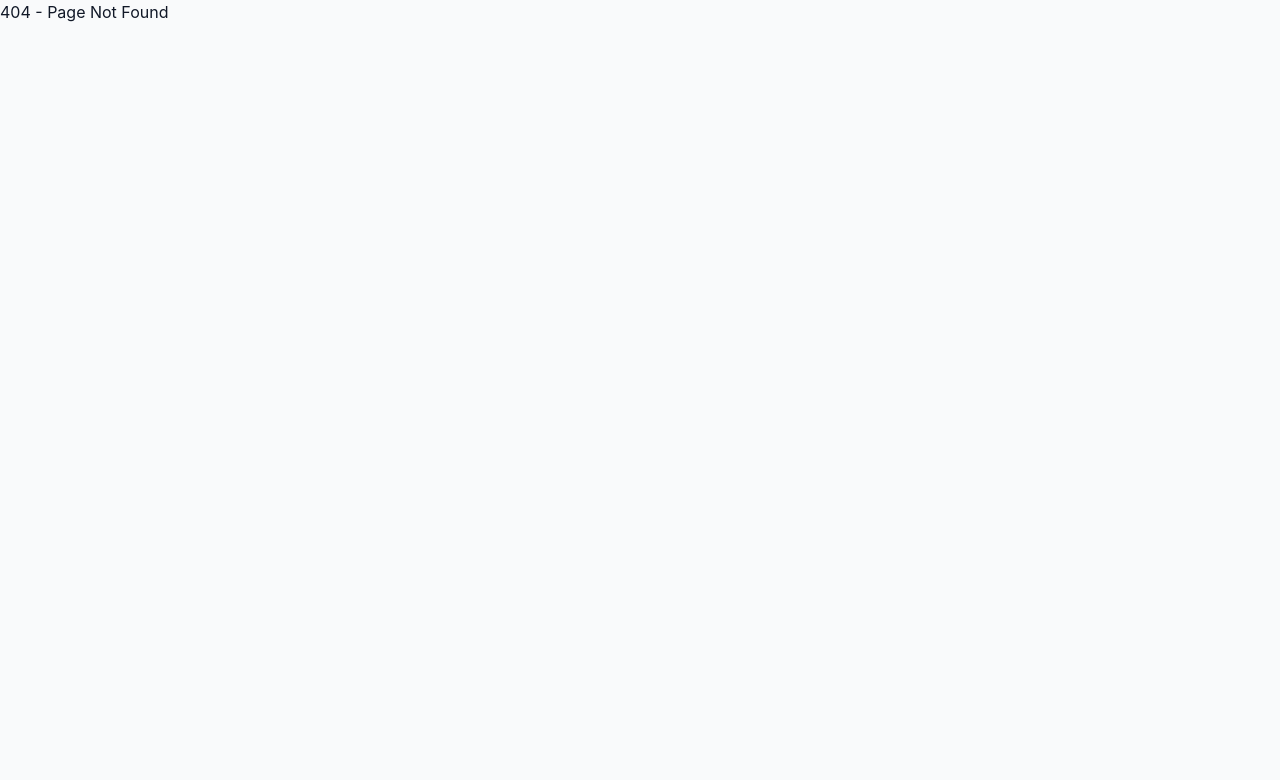
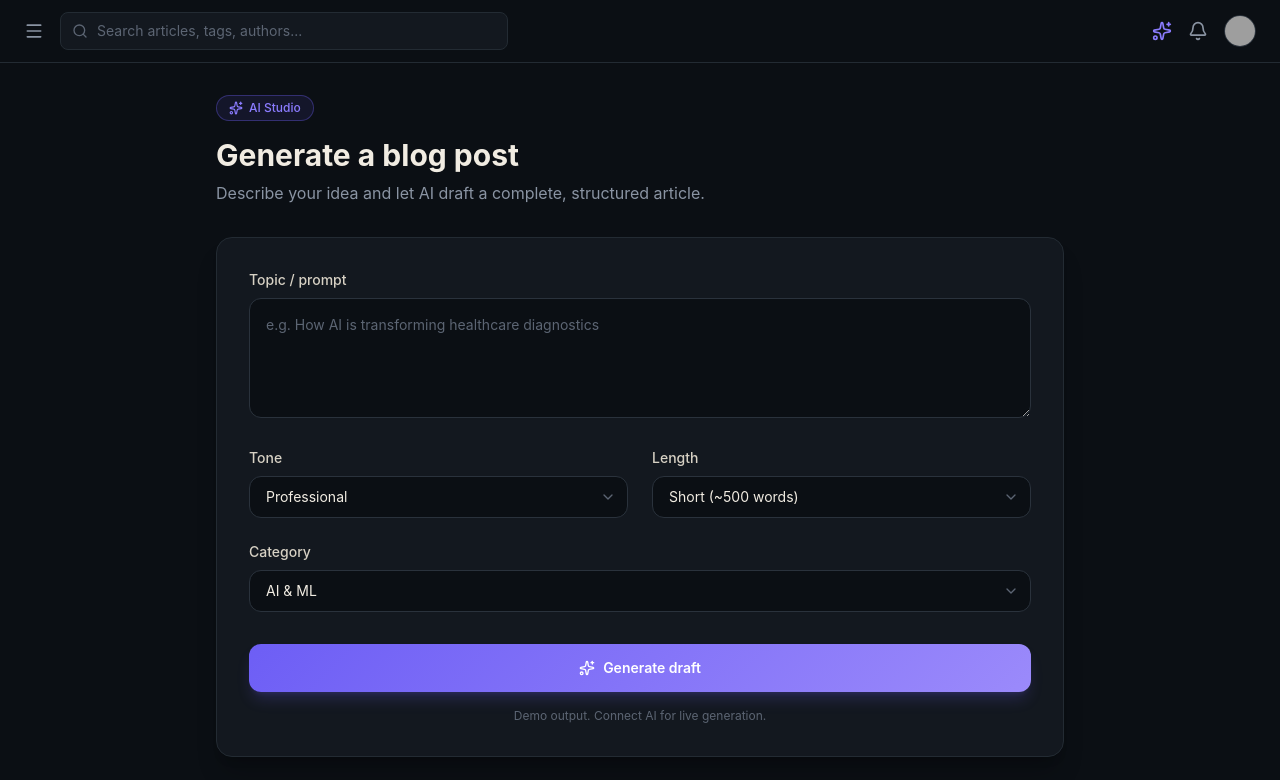
Before and after one commit to anagha-r003/AI-Blog-Platform, a React app in the folder frontend/: page /ai-generation in a window 1280 px wide. Before the commit this address had no page. Shown: the top 780 px of the page. Built offline with nearby package versions, Linux system fonts and the light colour scheme; grey boxes are pictures that could not be loaded; the HTML template or start-up script is replaced by a standard one.

Commit message:
created Ai blog creation frontend

```diff
--- /dev/null
+++ b/frontend/src/pages/private/AIGeneration.jsx
@@ -0,0 +1,144 @@
+import { useState } from "react";
+import { Sparkles, Menu, Search, Bell, ChevronDown } from "lucide-react";
+
+export default function AIGeneration() {
+  const [prompt, setPrompt] = useState("");
+  const [tone, setTone] = useState("Professional");
+  const [length, setLength] = useState("Medium");
+  const [category, setCategory] = useState("AI & ML");
+
+  return (
+    <div className="min-h-screen bg-[#0B0F14] text-[#F1ECE2] font-sans flex flex-col">
+      {/* Navbar */}
+      <header className="flex items-center justify-between px-4 sm:px-6 py-3 border-b border-[#232B33] bg-[#0B0F14] sticky top-0 z-10">
+        <div className="flex items-center gap-4 flex-1">
+          <button className="text-[#8A94A3] hover:text-[#F1ECE2] transition-colors">
+            <Menu className="h-5 w-5" />
+          </button>
+          <div className="relative w-full max-w-md hidden sm:block">
+            <Search className="absolute left-3 top-1/2 -translate-y-1/2 h-4 w-4 text-[#5C6573]" />
+            <input
+              type="text"
+              placeholder="Search articles, tags, authors..."
+              className="w-full bg-[#13181F] border border-[#232B33] rounded-lg py-2 pl-9 pr-4 text-sm focus:outline-none focus:border-[#6D5EF5]/50 focus:ring-1 focus:ring-[#6D5EF5]/50 placeholder:text-[#5C6573] transition-all"
+            />
+          </div>
+        </div>
+        <div className="flex items-center gap-4">
+          <button className="text-[#8B7CFF] hover:text-[#A79BFF] transition-colors">
+            <Sparkles className="h-5 w-5" />
+          </button>
+          <button className="text-[#8A94A3] hover:text-[#F1ECE2] transition-colors">
+            <Bell className="h-5 w-5" />
+          </button>
+          <div className="h-8 w-8 rounded-full overflow-hidden bg-[#232B33] border border-[#2A323C] cursor-pointer">
+            <img src="https://i.pravatar.cc/150?img=33" alt="Avatar" className="h-full w-full object-cover" />
+          </div>
+        </div>
+      </header>
+
+      {/* Main Content */}
+      <main className="flex-1 max-w-4xl w-full mx-auto px-4 sm:px-6 py-8">
+
+        {/* Header Section */}
+        <div className="mb-8">
+          <div className="inline-flex items-center gap-1.5 rounded-full border border-[#6D5EF5]/35 bg-[#6D5EF5]/10 px-3 py-1 mb-4">
+            <Sparkles className="h-3.5 w-3.5 text-[#8B7CFF]" />
+            <span className="text-xs font-medium text-[#8B7CFF]">AI Studio</span>
+          </div>
+          <h1 className="text-3xl font-bold mb-2">Generate a blog post</h1>
+          <p className="text-[#8A94A3]">Describe your idea and let AI draft a complete, structured article.</p>
+        </div>
+
+        {/* Input Card */}
+        <div className="bg-[#13181F] border border-[#232B33] rounded-2xl p-6 sm:p-8 mb-6 shadow-xl shadow-black/20">
+
+          <div className="mb-6">
+            <label className="block text-sm font-medium text-[#D7D1C4] mb-2">Topic / prompt</label>
+            <textarea
+              value={prompt}
+              onChange={(e) => setPrompt(e.target.value)}
+              placeholder="e.g. How AI is transforming healthcare diagnostics"
+              className="w-full bg-[#0B0F14] border border-[#2A323C] rounded-xl p-4 text-sm min-h-[120px] resize-y focus:outline-none focus:border-[#6D5EF5]/50 focus:ring-1 focus:ring-[#6D5EF5]/50 placeholder:text-[#5C6573] transition-all"
+            />
+          </div>
+
+          <div className="grid grid-cols-1 sm:grid-cols-2 gap-6 mb-8">
+            <div>
+              <label className="block text-sm font-medium text-[#D7D1C4] mb-2">Tone</label>
+              <div className="relative">
+                <select
+                  value={tone}
+                  onChange={(e) => setTone(e.target.value)}
+                  className="w-full appearance-none bg-[#0B0F14] border border-[#2A323C] rounded-xl py-2.5 pl-4 pr-10 text-sm focus:outline-none focus:border-[#6D5EF5]/50 focus:ring-1 focus:ring-[#6D5EF5]/50 transition-all cursor-pointer"
+                >
+                  <option>Professional</option>
+                  <option>Conversational</option>
+                  <option>Enthusiastic</option>
+                  <option>Informative</option>
+                </select>
+                <ChevronDown className="absolute right-3 top-1/2 -translate-y-1/2 h-4 w-4 text-[#5C6573] pointer-events-none" />
+              </div>
+            </div>
+
+            <div>
+              <label className="block text-sm font-medium text-[#D7D1C4] mb-2">Length</label>
+              <div className="relative">
+                <select
+                  value={length}
+                  onChange={(e) => setLength(e.target.value)}
+                  className="w-full appearance-none bg-[#0B0F14] border border-[#2A323C] rounded-xl py-2.5 pl-4 pr-10 text-sm focus:outline-none focus:border-[#6D5EF5]/50 focus:ring-1 focus:ring-[#6D5EF5]/50 transition-all cursor-pointer"
+                >
+                  <option>Short (~500 words)</option>
+                  <option>Medium (~1000 words)</option>
+                  <option>Long (~1500 words)</option>
+                </select>
+                <ChevronDown className="absolute right-3 top-1/2 -translate-y-1/2 h-4 w-4 text-[#5C6573] pointer-events-none" />
+              </div>
+            </div>
+
+            <div className="sm:col-span-2">
+              <label className="block text-sm font-medium text-[#D7D1C4] mb-2">Category</label>
+              <div className="relative">
+                <select
+                  value={category}
+                  onChange={(e) => setCategory(e.target.value)}
+                  className="w-full appearance-none bg-[#0B0F14] border border-[#2A323C] rounded-xl py-2.5 pl-4 pr-10 text-sm focus:outline-none focus:border-[#6D5EF5]/50 focus:ring-1 focus:ring-[#6D5EF5]/50 transition-all cursor-pointer"
+                >
+                  <option>AI & ML</option>
+                  <option>Technology</option>
+                  <option>Design</option>
+                  <option>Development</option>
+                </select>
+                <ChevronDown className="absolute right-3 top-1/2 -translate-y-1/2 h-4 w-4 text-[#5C6573] pointer-events-none" />
+              </div>
+            </div>
+          </div>
+
+          <button
+            className="w-full flex items-center justify-center gap-2 rounded-xl py-3.5 text-sm font-semibold text-white shadow-lg shadow-[#6D5EF5]/20 transition-all hover:opacity-95 active:scale-[0.99] focus-visible:outline-none focus-visible:ring-2 focus-visible:ring-[#7C6CFF]/60"
+            style={{
+              background: "linear-gradient(135deg, #6D5EF5 0%, #9B8AFB 100%)",
+            }}
+          >
+            <Sparkles className="h-4 w-4" />
+            Generate draft
+          </button>
+
+          <p className="text-center text-xs text-[#5C6573] mt-4">
+            Demo output. Connect AI for live generation.
+          </p>
+        </div>
+
+        {/* Empty State / Output Area */}
+        <div className="bg-[#13181F] border border-[#232B33] rounded-2xl p-12 flex flex-col items-center justify-center text-center shadow-xl shadow-black/20 min-h-[300px]">
+          <div className="h-12 w-12 rounded-2xl bg-[#0B0F14] border border-[#2A323C] flex items-center justify-center mb-4">
+            <Sparkles className="h-6 w-6 text-[#4F5B6D]" />
+          </div>
+          <p className="text-[#8A94A3] text-sm">Your AI-generated draft will appear here.</p>
+        </div>
+
+      </main>
+    </div>
+  );
+}
--- a/frontend/src/pages/private/Dashboard.jsx
+++ b/frontend/src/pages/private/Dashboard.jsx
@@ -1,7 +1,15 @@
+import { Link } from "react-router-dom";
+
+
+
 export default function Dashboard() {
   return (
     <div className="min-h-screen flex items-center justify-center bg-[#0B0F14] text-[#F1ECE2]">
       <h1 className="text-3xl font-semibold">Dashboard</h1>
+      <br />
+      <h3 className="text-2xl font-semibold">AI generation</h3>
+      <Link to="/ai-generation">AI Generation link</Link>
+
     </div>
   );
 }
--- a/frontend/src/routes/AppRoutes.jsx
+++ b/frontend/src/routes/AppRoutes.jsx
@@ -3,6 +3,7 @@ import { BrowserRouter, Routes, Route, Navigate } from "react-router-dom";
 import Login from "../pages/public/Login";
 import Register from "../pages/public/Register";
 import Dashboard from "../pages/private/Dashboard";
+import AIGeneration from "../pages/private/AIGeneration";
 
 function AppRoutes() {
   return (
@@ -18,6 +19,7 @@ function AppRoutes() {
 
         {/* Private Route (temporary) */}
         <Route path="/dashboard" element={<Dashboard />} />
+        <Route path="/ai-generation" element={<AIGeneration />} />
 
         {/* Unknown Route */}
         <Route path="*" element={<h1>404 - Page Not Found</h1>} />
```
